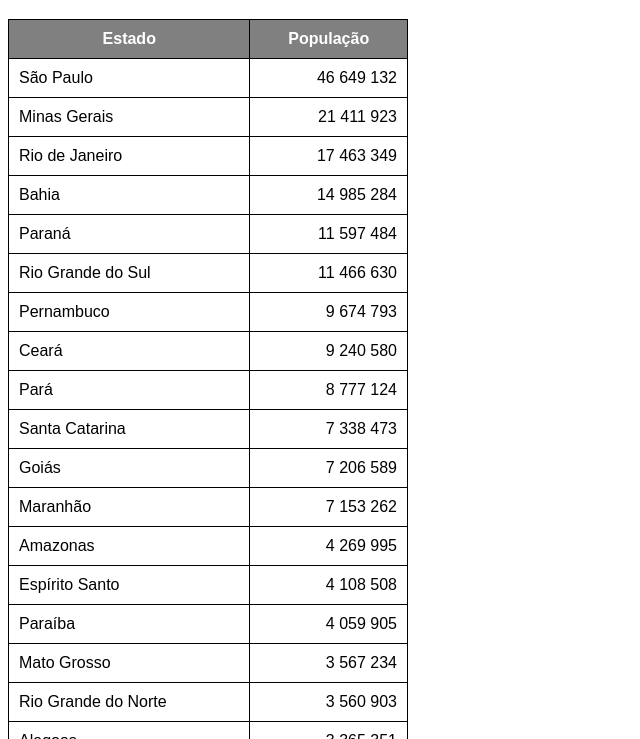
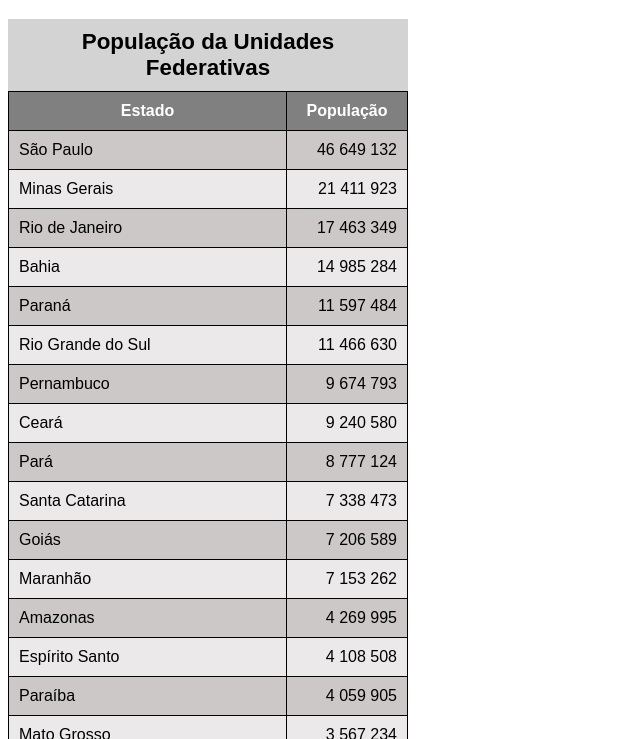
Before and after one commit to felipeborbaof/html-css, a plain HTML site: page exercicios/ex023/tabela002.html in a window 1280 px wide. Shown: the part 61-800 px from the top of the page, without its empty margins (0-640 px from the left). Drawn offline with Linux system fonts and the light colour scheme.

Commit message:
tabela 02

```diff
--- a/exercicios/ex023/tabela002.html
+++ b/exercicios/ex023/tabela002.html
@@ -9,10 +9,26 @@
         body {
             font-family: Arial, Helvetica, sans-serif;
         }
+
+        caption {
+            background-color: lightgrey;
+            font-size: 1.4rem;
+            font-weight: bolder;
+            padding: 10px;
+        }
+
         table{
             width: 400px;
             border-collapse: collapse;
+            position: relative;
+        }
 
+        tbody > tr:nth-child(odd) { /* 2n-1 */
+            background-color: rgb(204, 200, 200);
+        }
+
+        tbody > tr:nth-child(even) { /* 2n */
+            background-color: rgba(204, 200, 200, 0.397);
         }
 
         td, th {
@@ -23,6 +39,12 @@
         thead {
             background-color: grey;
             color: white;
+        }
+
+        thead > tr > th {
+            position:sticky;
+            top: -1px;
+            background-color: grey;
         }
 
         tfoot{
@@ -40,6 +62,7 @@
     <!--
         ANATOMIA PARA TABELAS GRANDES
         TABLE
+            CAPTION
             THEAD
                 TR, TD, TH
             TBODY
@@ -49,10 +72,11 @@
     -->
 
     <table>
+        <caption>População da Unidades Federativas</caption>
         <thead>
             <tr>
-                <th>Estado</th>
-                <th>População</th>
+                <th scope="col">Estado</th>
+                <th scope="col" style="width: 100px;">População</th>
             </tr>
         </thead>
         <tbody>
@@ -167,10 +191,19 @@
         </tbody>
         <tfoot>
             <tr>
-                <th>Total de Habitantes</th>
+                <th scope="row">Total de Habitantes</th>
                 <td><strong>215 851 765</strong></td>
             </tr>
         </tfoot>
     </table>
+
+    <p>Lorem ipsum, dolor sit amet consectetur adipisicing elit. Repellendus veritatis sapiente nisi nam, minus animi modi, perferendis beatae hic maiores, labore facilis quod quidem doloribus dicta magnam accusamus? Cupiditate, enim!</p>
+    <p>Id quisquam harum velit fugiat numquam. Fugit corporis velit, molestiae quasi sint illum, obcaecati delectus ipsum sapiente error quisquam molestias adipisci ex cum maiores excepturi omnis cumque veniam dolorem eligendi?</p>
+    <p>Dolore illum itaque laboriosam error accusantium quo quos hic repudiandae sed vel nesciunt quaerat facere, voluptatibus eum adipisci qui ad maiores sit ipsa. Minus eum delectus nobis hic ab quidem!</p>
+    <p>Lorem ipsum dolor sit amet consectetur adipisicing elit. Laborum animi nostrum odio voluptate culpa ut aut voluptatem qui necessitatibus doloremque commodi saepe laudantium blanditiis eaque, distinctio id? Dolor, quas dignissimos.</p>
+    <p>Impedit quas eaque atque? Maiores, ex distinctio voluptatem ducimus explicabo facilis doloremque illum nihil illo, aut magni esse non iure excepturi in accusantium dolorum inventore debitis, porro velit blanditiis aliquid!</p>
+    <p>Est, qui deleniti! Facilis temporibus unde earum enim iusto odio aliquid, ea repudiandae neque debitis, voluptatibus incidunt animi exercitationem dignissimos at vitae maxime optio eos laboriosam quia iste? Suscipit, repellendus!</p>
+    <p>Earum quibusdam corrupti fugit quaerat animi tenetur qui. Officiis aliquid iusto repudiandae provident quaerat at voluptas deleniti vitae laudantium consectetur, earum, natus magni alias id quis hic perferendis cupiditate molestias!</p>
+    <p>Corrupti, ipsam tempore nisi dolore pariatur facilis earum minima beatae quibusdam. Esse consequatur sunt non consectetur eaque molestias, accusantium numquam ducimus error nostrum quibusdam? Nihil repellendus praesentium qui laudantium hic?</p>
 </body>
 </html>
```
Also changed, not shown: exercicios/ex023/tabela003.html (added, +12 -0 lines).
